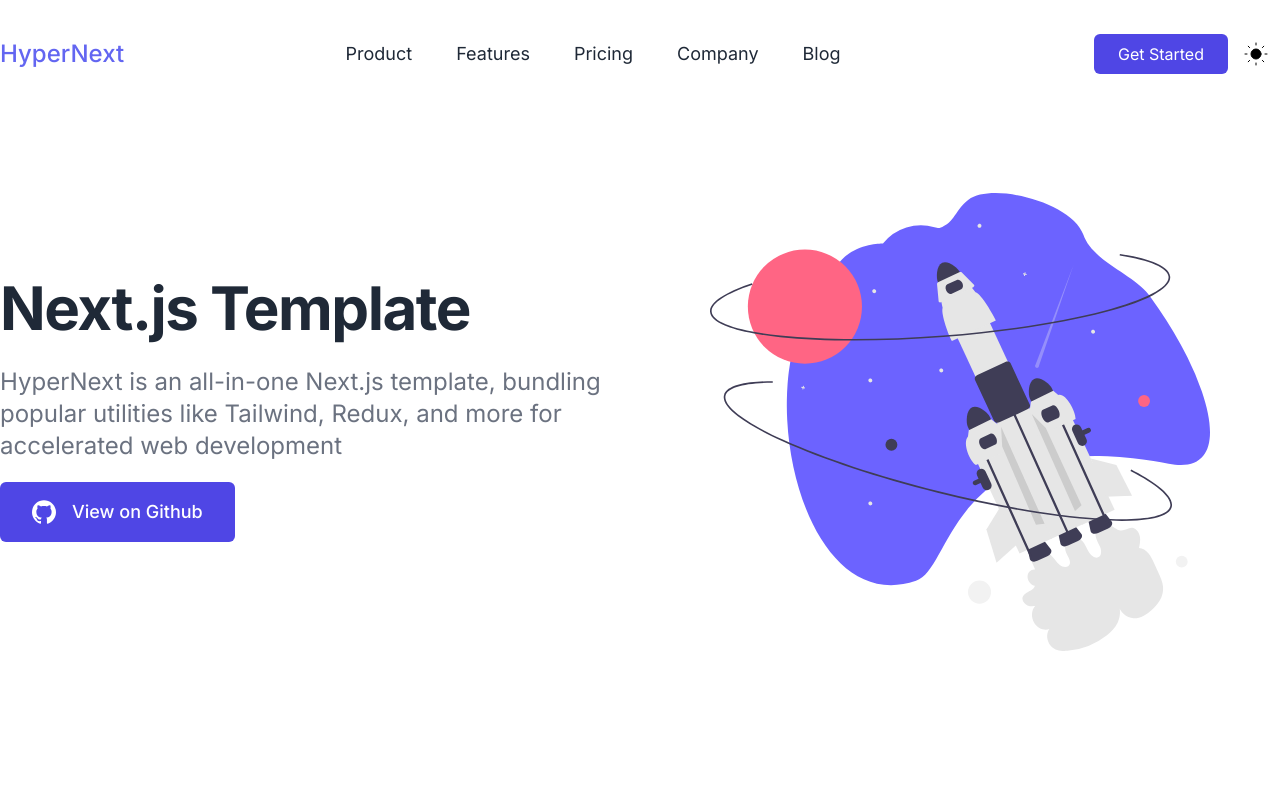
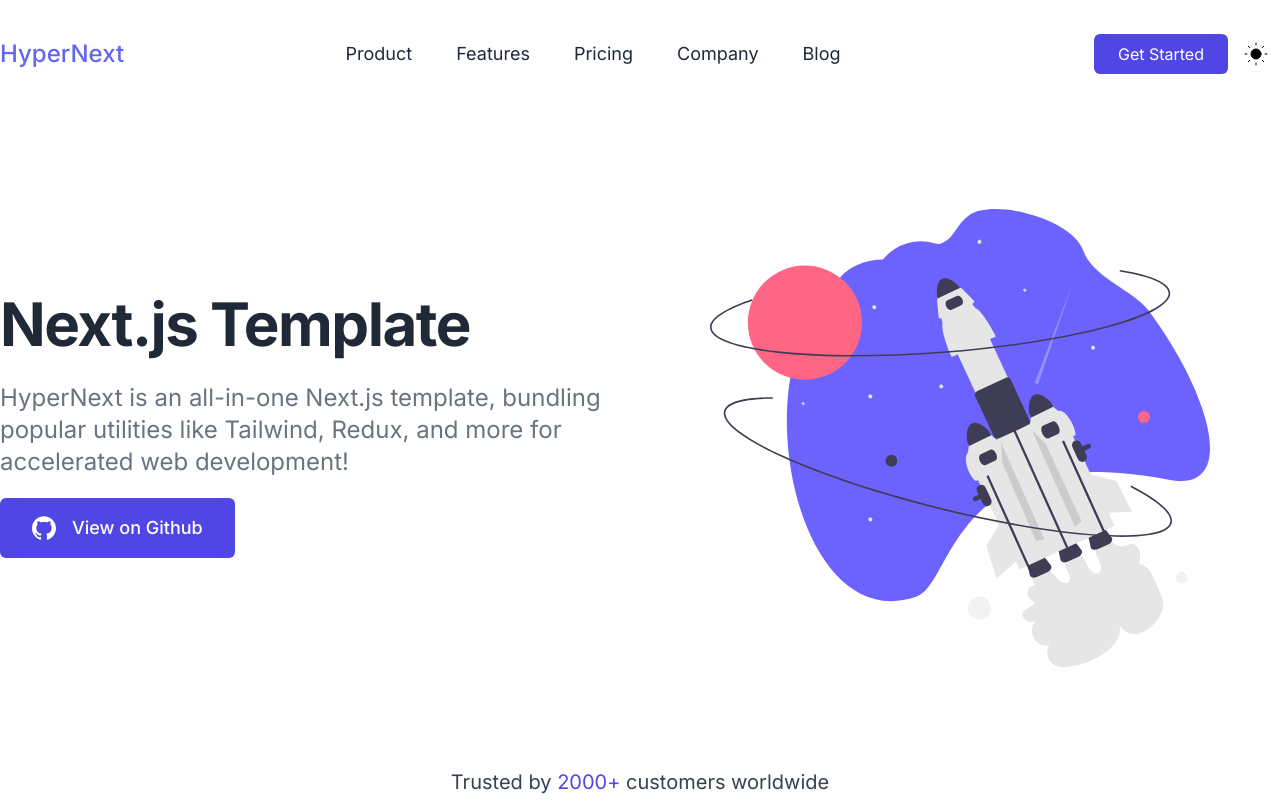
Before and after one commit to KiranM27/HyperNext, a Next.js app: page / in a window 1280 px wide. Shown: the top 800 px of the page. Built offline with nearby package versions, Linux system fonts and the light colour scheme.

Commit message:
style: fixed some spacing issues

```diff
--- a/src/components/Landing/Intro.tsx
+++ b/src/components/Landing/Intro.tsx
@@ -34,7 +34,7 @@
 
   return (
     <>
-      <Container className="flex flex-wrap flex-row items-center my-16">
+      <Container className="flex flex-wrap flex-row items-center my-20">
         <div className="flex items-center w-full lg:w-1/2">
           <div className="max-w-2xl mb-8">
             <h1 className="text-4xl font-bold leading-snug tracking-tight text-gray-800 lg:text-4xl lg:leading-tight xl:text-6xl xl:leading-tight dark:text-white">
--- a/src/constants/meta.ts
+++ b/src/constants/meta.ts
@@ -1,4 +1,4 @@
 export const PRODUCT_NAME = 'HyperNext';
 export const PRODUCT_TAGLINE = 'Supercharge Your Development Straight Out-of-the-Box.';
-export const PRODUCT_DESCRIPTION = 'HyperNext is an all-in-one Next.js template, bundling popular utilities like Tailwind, Redux, and more for accelerated web development';
+export const PRODUCT_DESCRIPTION = 'HyperNext is an all-in-one Next.js template, bundling popular utilities like Tailwind, Redux, and more for accelerated web development!';
 export const COPYRIGHT = 'Copyright © Kiran Mohan B';
--- a/src/pages/index.tsx
+++ b/src/pages/index.tsx
@@ -7,8 +7,10 @@
 
 const Home: PageWithPrimaryLayout = () => {
   return (
-    <div className={`flex min-h-screen flex-col items-center justify-between ${inter.className} w-full`}>
-      <Intro />
+    <div className="min-h-screen">
+      <div className={`flex flex-col items-center justify-between ${inter.className} w-full`}>
+        <Intro />
+      </div>
     </div>
   );
 };
```
